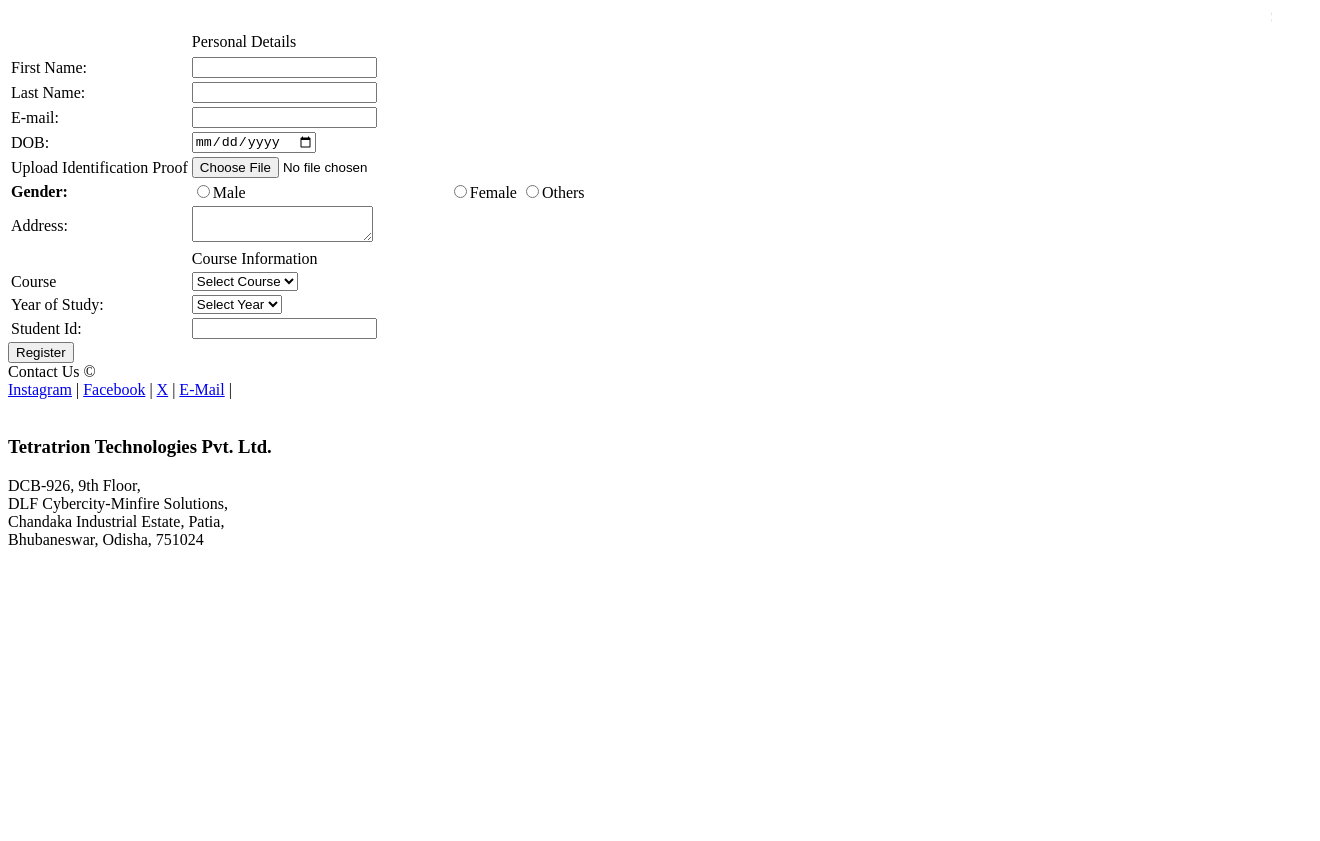
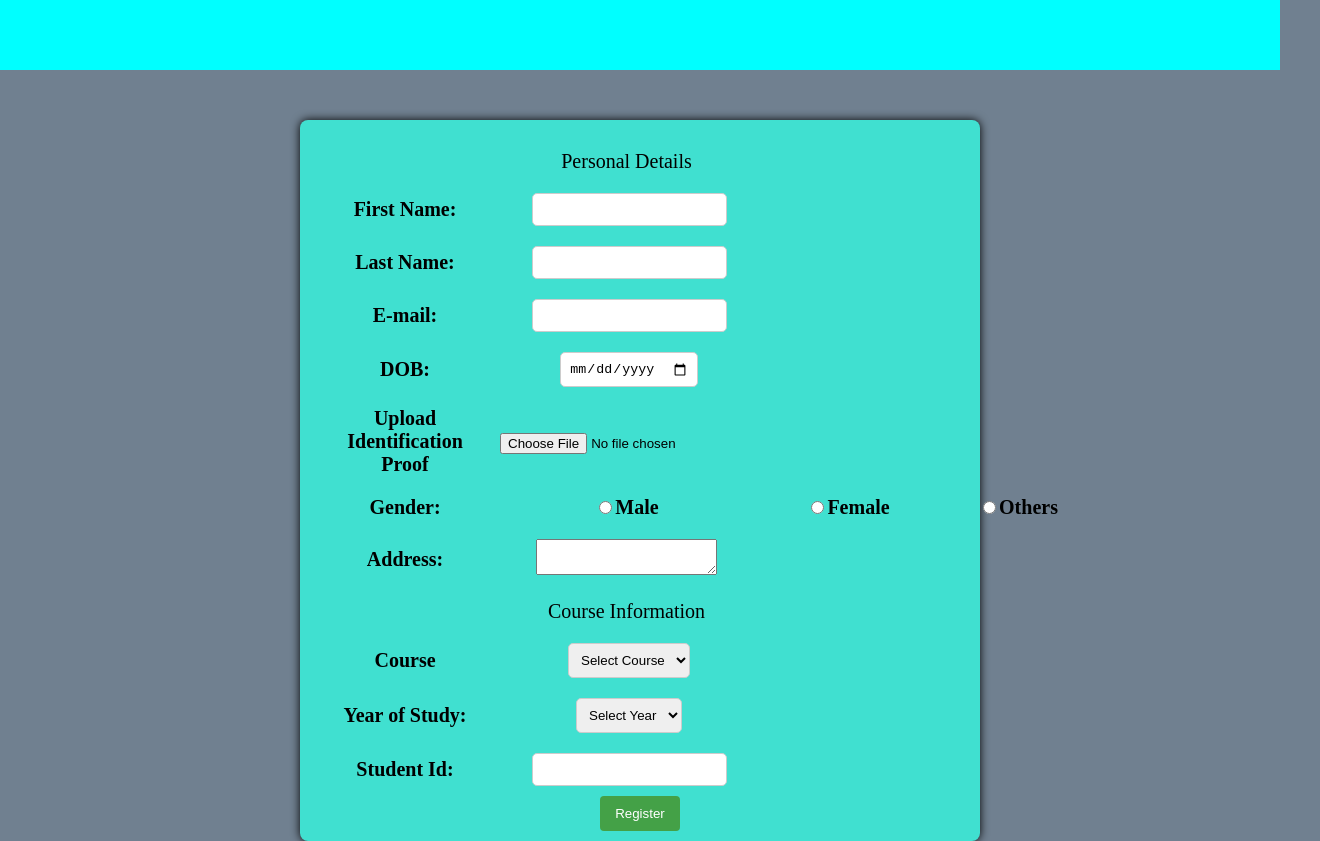
Before and after one commit to SP-SambitKumar/Task3, a plain HTML site: page index.html in a window 1280 px wide. Shown: the top 841 px of the page, 1320 px wide, since content can reach past the window. Before the commit the page ends 800 px from the top, so only its background shows below. Drawn offline with Linux system fonts and the light colour scheme; the site is published under a folder, as on GitHub Pages, so addresses that start at the root find nothing.

Commit message:
index change

```diff
--- a/HTML files/Registration.html
+++ b/index.html
@@ -4,7 +4,7 @@
     <meta charset="UTF-8">
     <meta name="viewport" content="width=<device-width>, initial-scale=1.0">
     <title>Registration form</title>
-    <link rel="stylesheet" href="/CSS Files/Home.css">
+    <link rel="stylesheet" href="./CSS Files/index.css">
     <link rel="shortcut icon" href="/Image/View3.png" type="image/x-icon">
 </head>
 <body>
```
Also changed, not shown: CSS Files/index.css (renamed from CSS Files/Home.css).
